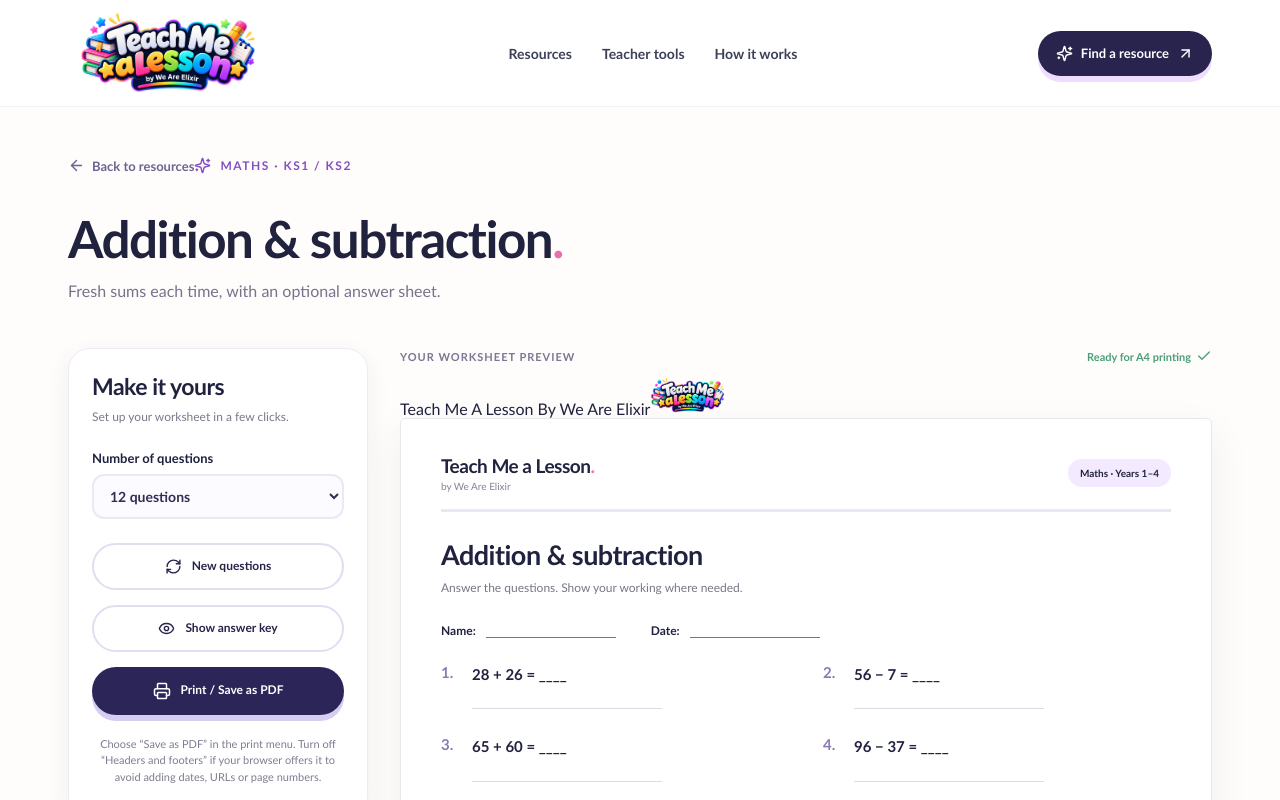
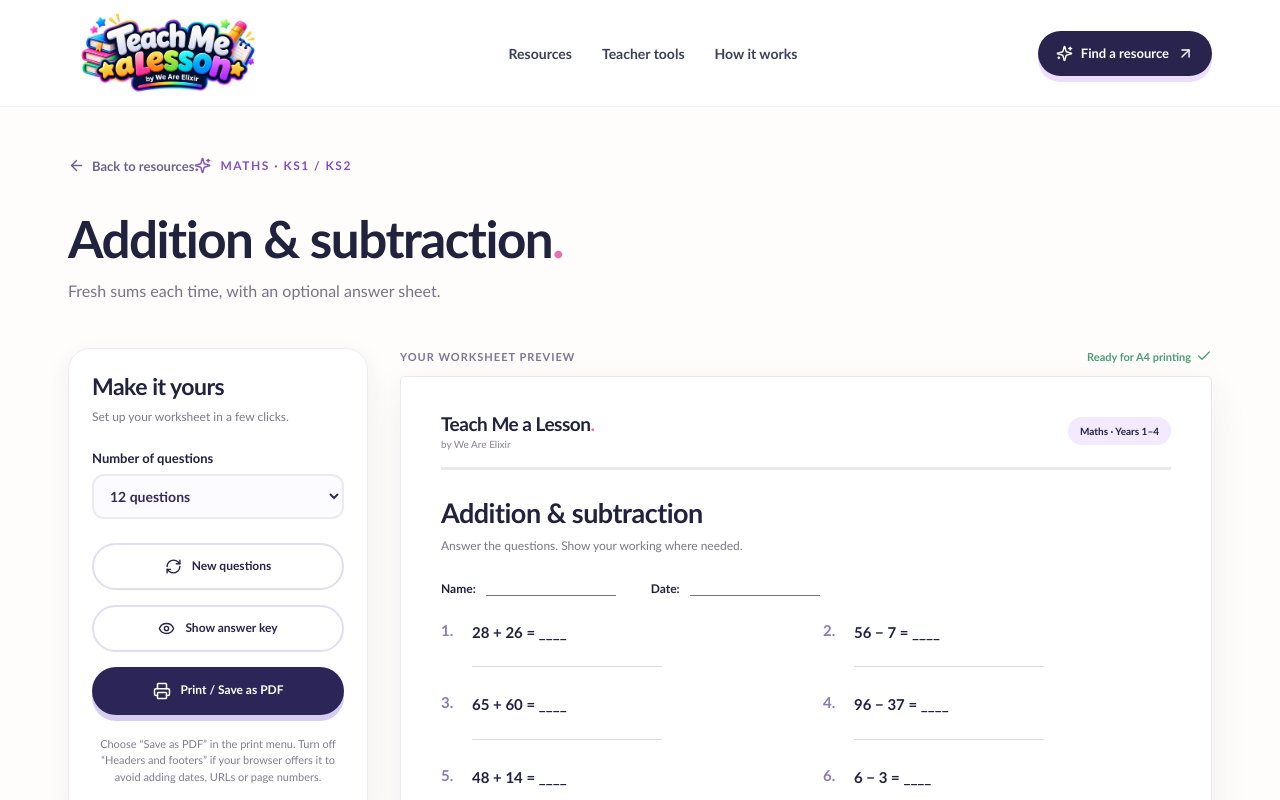
Before and after one commit to elixirentertainmentltd-cyber/teacher, a Next.js app: page /worksheet/addition-subtraction in a window 1280 px wide. Shown: the top 800 px of the page. Built offline with nearby package versions, Linux system fonts and the light colour scheme.

Commit message:
Repeat logo and footer text on every printed A4 page

```diff
--- a/app/globals.css
+++ b/app/globals.css
@@ -257,3 +257,29 @@
   .print-footer-title { font-size:7pt!important; }
   .print-page:not(:first-of-type) .print-foot { display:none!important; }
 }
+
+/* The global footer is outside the worksheet flow so it repeats on every paper page. */
+.print-global-footer{display:none}
+@media print{
+  .print-page .print-foot{display:none!important}
+  .print-global-footer{
+    display:flex!important;
+    position:fixed!important;
+    left:5mm!important;
+    right:5mm!important;
+    bottom:-13mm!important;
+    height:10mm!important;
+    padding:0 23mm!important;
+    margin:0!important;
+    box-sizing:border-box!important;
+    justify-content:center!important;
+    align-items:center!important;
+    border-top:1px solid #eeeaf4!important;
+    background:#fff!important;
+    z-index:9999!important;
+    color:#5e5677!important;
+    font-size:7pt!important;
+    font-weight:800!important;
+  }
+  .print-global-footer img{position:absolute!important;right:0!important;bottom:0!important;width:20mm!important;height:9mm!important;object-fit:contain!important}
+}
```
